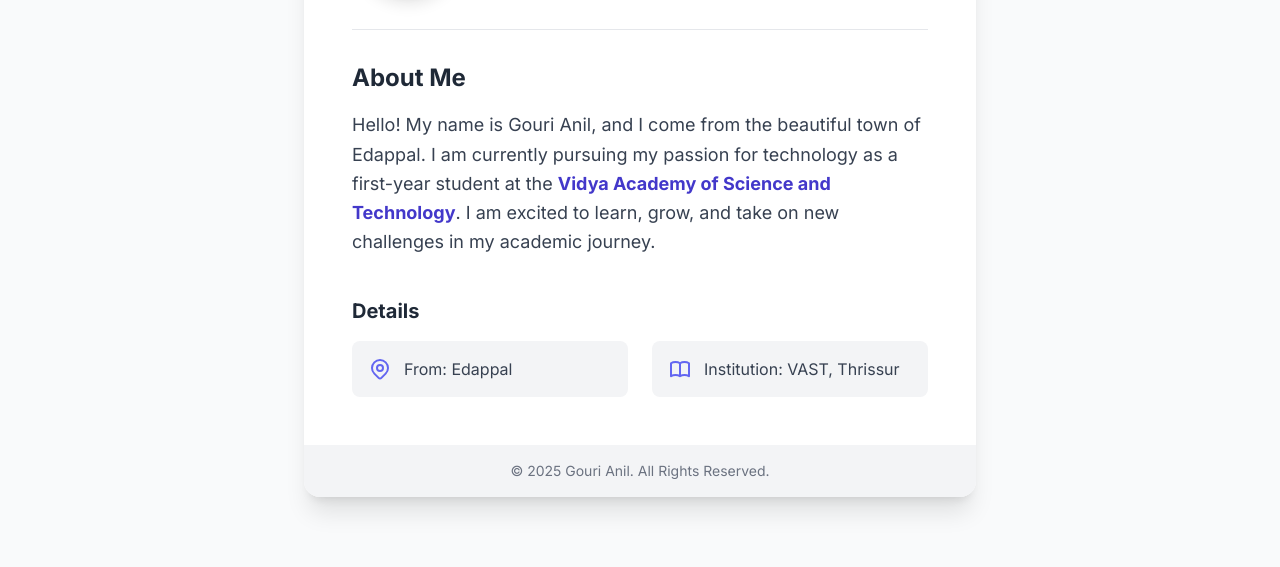
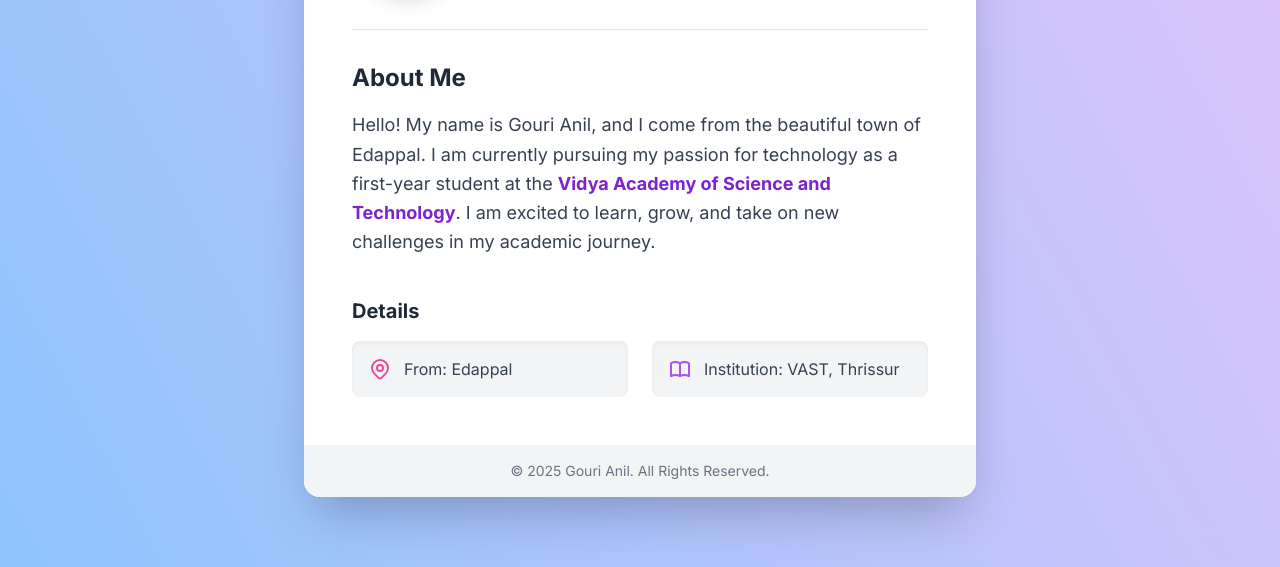
Before and after one commit to GouriAnil2007/GouriAnil2007.github.io, a plain HTML site: page index.html in a window 1280 px wide. Shown: the part 233-800 px from the top of the page. Drawn offline with nearby package versions, Linux system fonts and the light colour scheme.

Commit message:
Update index.html

```diff
--- a/index.html
+++ b/index.html
@@ -1,3 +1,4 @@
+
 <!DOCTYPE html>
 <html lang="en">
 <head>
@@ -9,23 +10,46 @@
     <style>
         body {
             font-family: 'Inter', sans-serif;
+            /* New vibrant gradient background */
+            background-color: #8EC5FC;
+            background-image: linear-gradient(62deg, #8EC5FC 0%, #E0C3FC 100%);
+        }
+
+        /* Added a fade-in animation for the portfolio card to make it pop */
+        @keyframes fadeInUp {
+            from {
+                opacity: 0;
+                transform: translateY(20px);
+            }
+            to {
+                opacity: 1;
+                transform: translateY(0);
+            }
+        }
+
+        .fade-in-up {
+            animation: fadeInUp 0.8s ease-out forwards;
+        }
+
+        .card-top-gradient {
+            background-image: linear-gradient(to top, #f3e7e9 0%, #e3eeff 99%, #e3eeff 100%);
         }
     </style>
 </head>
-<body class="bg-gray-50 text-gray-800">
+<body class="text-gray-800">
 
     <div class="container mx-auto px-4 sm:px-6 lg:px-8">
         <main class="flex flex-col items-center justify-center min-h-screen py-12">
 
             <!-- Portfolio Card -->
-            <div class="bg-white w-full max-w-2xl rounded-2xl shadow-xl overflow-hidden transform transition-all hover:scale-105 duration-300">
+            <div class="bg-white w-full max-w-2xl rounded-2xl shadow-2xl overflow-hidden transform transition-all hover:scale-105 duration-300 fade-in-up">
                 <div class="p-8 sm:p-12">
                     <!-- Profile Header -->
                     <div class="flex flex-col sm:flex-row items-center text-center sm:text-left">
-                        <img class="w-28 h-28 rounded-full object-cover shadow-lg border-4 border-white mb-4 sm:mb-0 sm:mr-8" src="https://placehold.co/200x200/E2E8F0/4A5568?text=GA" alt="Gouri Anil">
+                        <img class="w-28 h-28 rounded-full object-cover shadow-lg border-4 border-white mb-4 sm:mb-0 sm:mr-8" src="https://placehold.co/200x200/E0C3FC/4A5568?text=GA" alt="Gouri Anil">
                         <div>
                             <h1 class="text-3xl sm:text-4xl font-bold text-gray-900">Gouri Anil</h1>
-                            <p class="text-lg text-indigo-600 mt-1">First Year Student</p>
+                            <p class="text-lg text-pink-600 font-medium mt-1">First Year Student</p>
                         </div>
                     </div>
 
@@ -36,7 +60,7 @@
                     <div>
                         <h2 class="text-2xl font-semibold text-gray-800 mb-4">About Me</h2>
                         <p class="text-lg leading-relaxed text-gray-700">
-                            Hello! My name is Gouri Anil, and I come from the beautiful town of Edappal. I am currently pursuing my passion for technology as a first-year student at the <span class="font-semibold text-indigo-700">Vidya Academy of Science and Technology</span>. I am excited to learn, grow, and take on new challenges in my academic journey.
+                            Hello! My name is Gouri Anil, and I come from the beautiful town of Edappal. I am currently pursuing my passion for technology as a first-year student at the <span class="font-semibold text-purple-700">Vidya Academy of Science and Technology</span>. I am excited to learn, grow, and take on new challenges in my academic journey.
                         </p>
                     </div>
 
@@ -44,12 +68,12 @@
                     <div class="mt-10">
                         <h3 class="text-xl font-semibold text-gray-800 mb-4">Details</h3>
                         <div class="grid grid-cols-1 sm:grid-cols-2 gap-6">
-                            <div class="flex items-center bg-gray-100 p-4 rounded-lg">
-                                <svg class="w-6 h-6 text-indigo-500 mr-3" fill="none" stroke="currentColor" viewBox="0 0 24 24" xmlns="http://www.w3.org/2000/svg"><path stroke-linecap="round" stroke-linejoin="round" stroke-width="2" d="M17.657 16.657L13.414 20.9a1.998 1.998 0 01-2.827 0l-4.244-4.243a8 8 0 1111.314 0z"></path><path stroke-linecap="round" stroke-linejoin="round" stroke-width="2" d="M15 11a3 3 0 11-6 0 3 3 0 016 0z"></path></svg>
+                            <div class="flex items-center bg-gray-100 p-4 rounded-lg shadow-inner">
+                                <svg class="w-6 h-6 text-pink-500 mr-3" fill="none" stroke="currentColor" viewBox="0 0 24 24" xmlns="http://www.w3.org/2000/svg"><path stroke-linecap="round" stroke-linejoin="round" stroke-width="2" d="M17.657 16.657L13.414 20.9a1.998 1.998 0 01-2.827 0l-4.244-4.243a8 8 0 1111.314 0z"></path><path stroke-linecap="round" stroke-linejoin="round" stroke-width="2" d="M15 11a3 3 0 11-6 0 3 3 0 016 0z"></path></svg>
                                 <span class="text-md text-gray-700">From: Edappal</span>
                             </div>
-                            <div class="flex items-center bg-gray-100 p-4 rounded-lg">
-                                <svg class="w-6 h-6 text-indigo-500 mr-3" fill="none" stroke="currentColor" viewBox="0 0 24 24" xmlns="http://www.w3.org/2000/svg"><path stroke-linecap="round" stroke-linejoin="round" stroke-width="2" d="M12 6.253v13m0-13C10.832 5.477 9.246 5 7.5 5S4.168 5.477 3 6.253v13C4.168 18.477 5.754 18 7.5 18s3.332.477 4.5 1.253m0-13C13.168 5.477 14.754 5 16.5 5c1.747 0 3.332.477 4.5 1.253v13C19.832 18.477 18.246 18 16.5 18c-1.746 0-3.332.477-4.5 1.253"></path></svg>
+                            <div class="flex items-center bg-gray-100 p-4 rounded-lg shadow-inner">
+                                <svg class="w-6 h-6 text-purple-500 mr-3" fill="none" stroke="currentColor" viewBox="0 0 24 24" xmlns="http://www.w3.org/2000/svg"><path stroke-linecap="round" stroke-linejoin="round" stroke-width="2" d="M12 6.253v13m0-13C10.832 5.477 9.246 5 7.5 5S4.168 5.477 3 6.253v13C4.168 18.477 5.754 18 7.5 18s3.332.477 4.5 1.253m0-13C13.168 5.477 14.754 5 16.5 5c1.747 0 3.332.477 4.5 1.253v13C19.832 18.477 18.246 18 16.5 18c-1.746 0-3.332.477-4.5 1.253"></path></svg>
                                 <span class="text-md text-gray-700">Institution: VAST, Thrissur</span>
                             </div>
                         </div>
```
